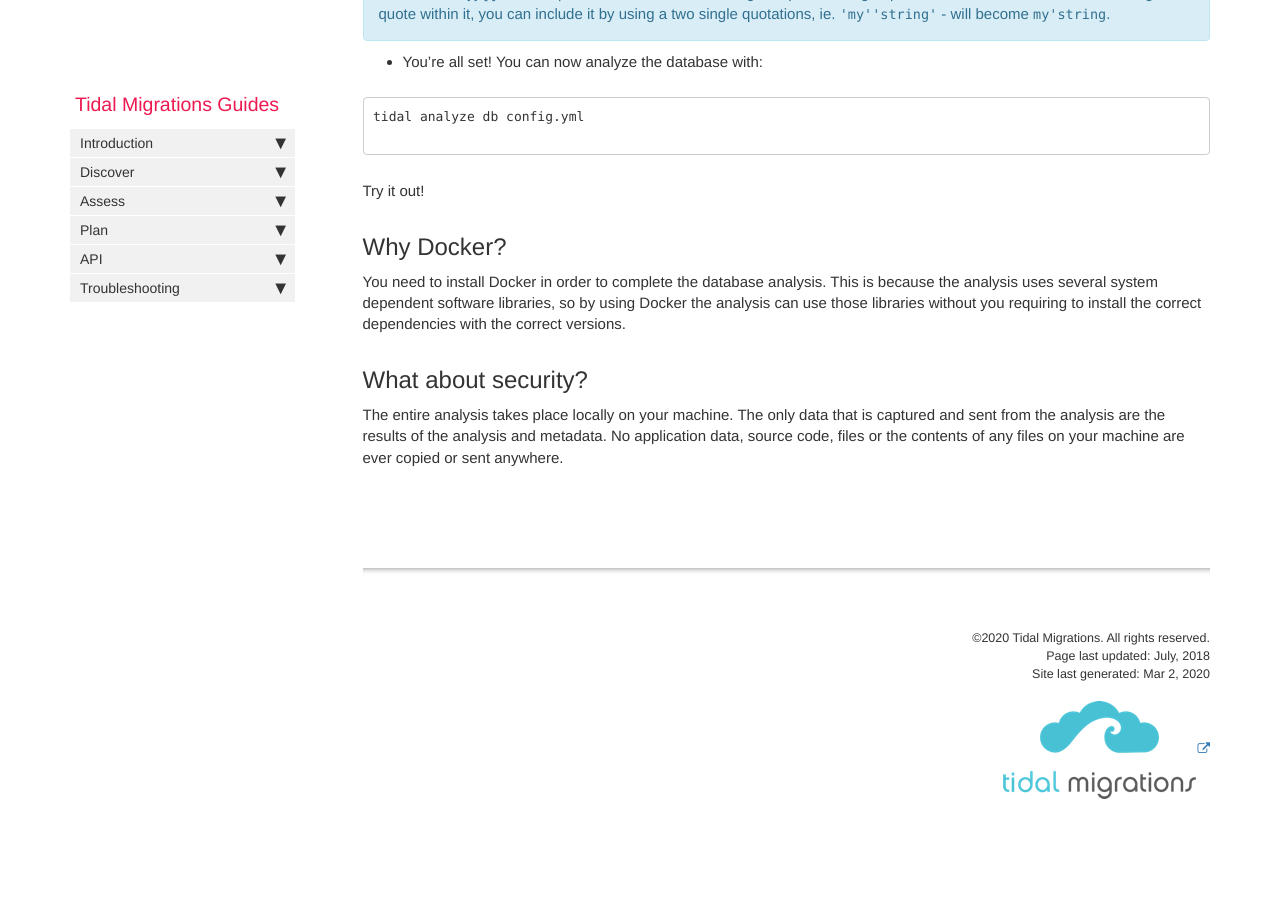
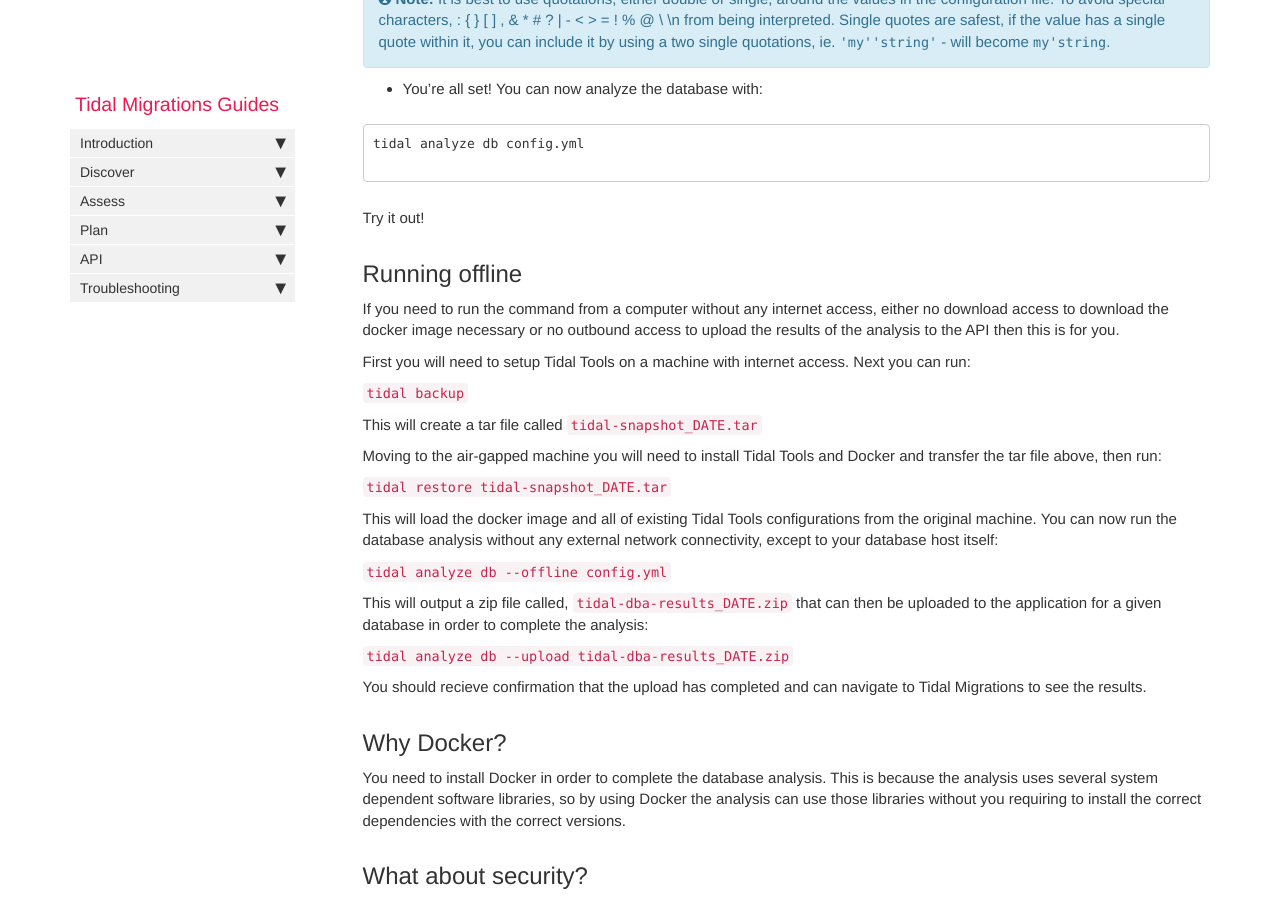
Before and after one commit to tidalmigrations/tidalmigrations.github.io, a Jekyll site: the page built from pages/tidal tools/analyze_database.md, in a window 1280 px wide and 900 px high, scrolled down 2816 px. Built offline with Jekyll 4.4.1, drawn with Linux system fonts in a browser that asks for light colours; nearby versions of some CDN libraries; comment, search, counter and statistics services are not loaded; before the commit the page ends 3692 px from its top, so only the background shows below that.

Commit message:
Add offline db analyze content

```diff
--- a/pages/tidal tools/analyze_database.md
+++ b/pages/tidal tools/analyze_database.md
@@ -103,6 +103,30 @@ tidal analyze db config.yml
 
 Try it out!
 
+## Running offline
+
+If you need to run the command from a computer without any internet access, either no download access to download the docker image necessary or no outbound access to upload the results of the analysis to the API then this is for you.
+
+First you will need to setup Tidal Tools on a machine with internet access. Next you can run:
+
+`tidal backup`
+
+This will create a tar file called `tidal-snapshot_DATE.tar`
+
+Moving to the air-gapped machine you will need to install Tidal Tools and Docker and transfer the tar file above, then run:
+
+`tidal restore tidal-snapshot_DATE.tar`
+
+This will load the docker image and all of existing Tidal Tools configurations from the original machine. You can now run the database analysis without any external network connectivity, except to your database host itself:
+
+`tidal analyze db --offline config.yml`
+
+This will output a zip file called, `tidal-dba-results_DATE.zip` that can then be uploaded to the application for a given database in order to complete the analysis:
+
+`tidal analyze db --upload tidal-dba-results_DATE.zip`
+
+You should recieve confirmation that the upload has completed and can navigate to Tidal Migrations to see the results.
+
 ## Why Docker?
 You need to install Docker in order to complete the database analysis. This is because the analysis uses several system dependent software libraries, so by using Docker the analysis can use those libraries without you requiring to install the correct dependencies with the correct versions.
 
```
